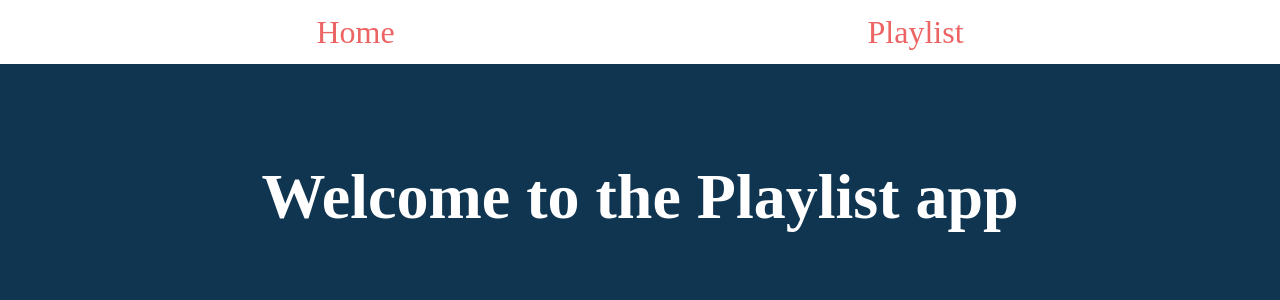
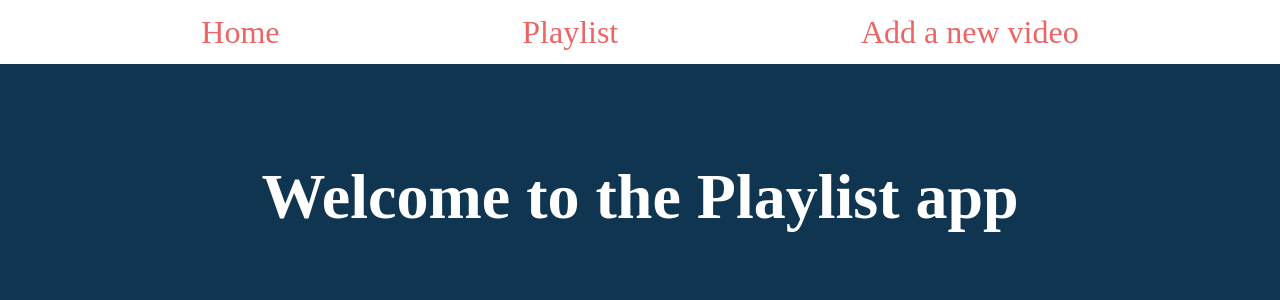
Before and after one commit to sabifromtherock/playlist, a React (Vite) app in the folder playlist-app/: page / in a window 1280 px wide. Shown: the top 300 px of the page. Built offline with nearby package versions, Linux system fonts and the light colour scheme.

Commit message:
updated Nav and Track component

```diff
--- a/playlist-app/src/Components/Nav/Nav.tsx
+++ b/playlist-app/src/Components/Nav/Nav.tsx
@@ -10,6 +10,9 @@ const Nav = () => {
       <Link className="nav__item" to="/tracks">
         Playlist
       </Link>
+      <Link className="nav__item" to="/track/add">
+        Add a new video
+      </Link>
     </div>
   );
 };
--- a/playlist-app/src/Components/Track/Track.tsx
+++ b/playlist-app/src/Components/Track/Track.tsx
@@ -20,7 +20,7 @@ const Track = ({ track, showButtons }: TrackProp) => {
 
     if (response.ok) {
       alert(`Track with ID ${track.id} deleted.`);
-      navigate("/");
+      navigate("/tracks");
     } else {
       const message = await response.text();
       alert(message);
```
